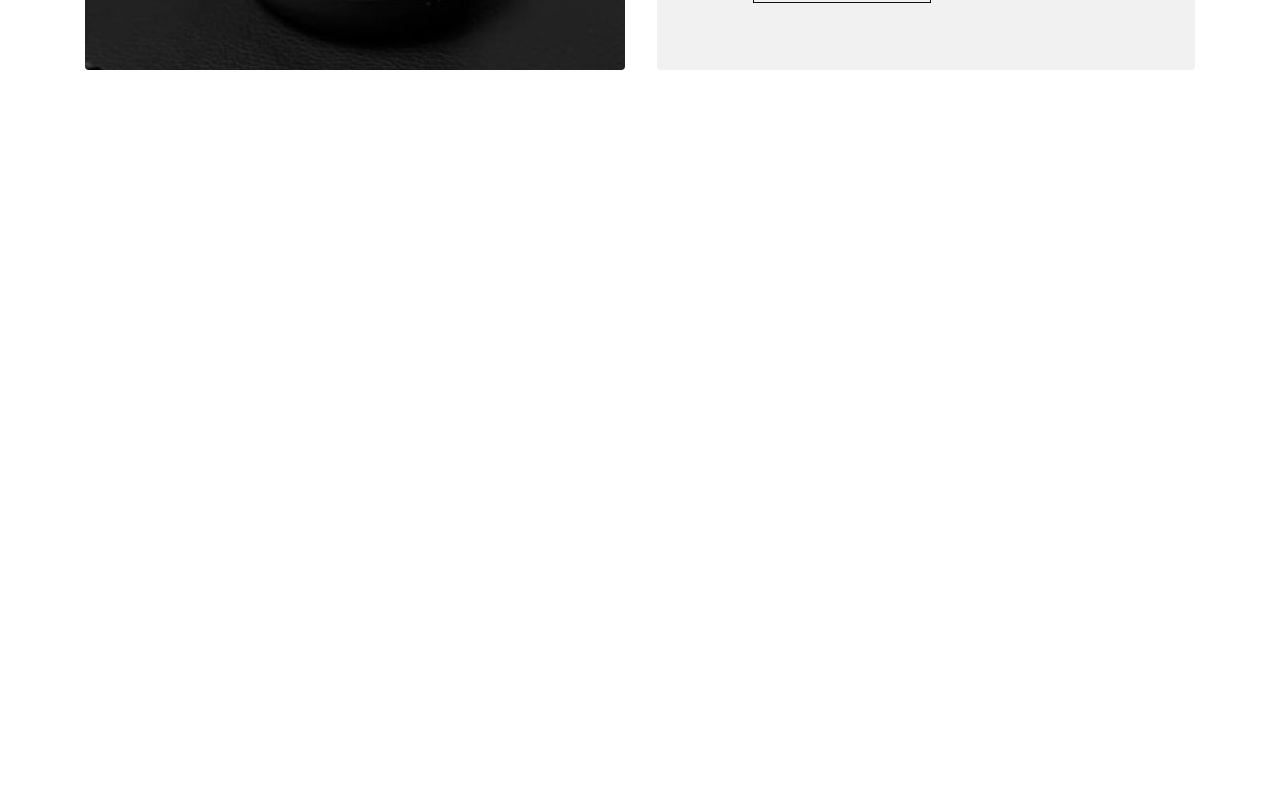
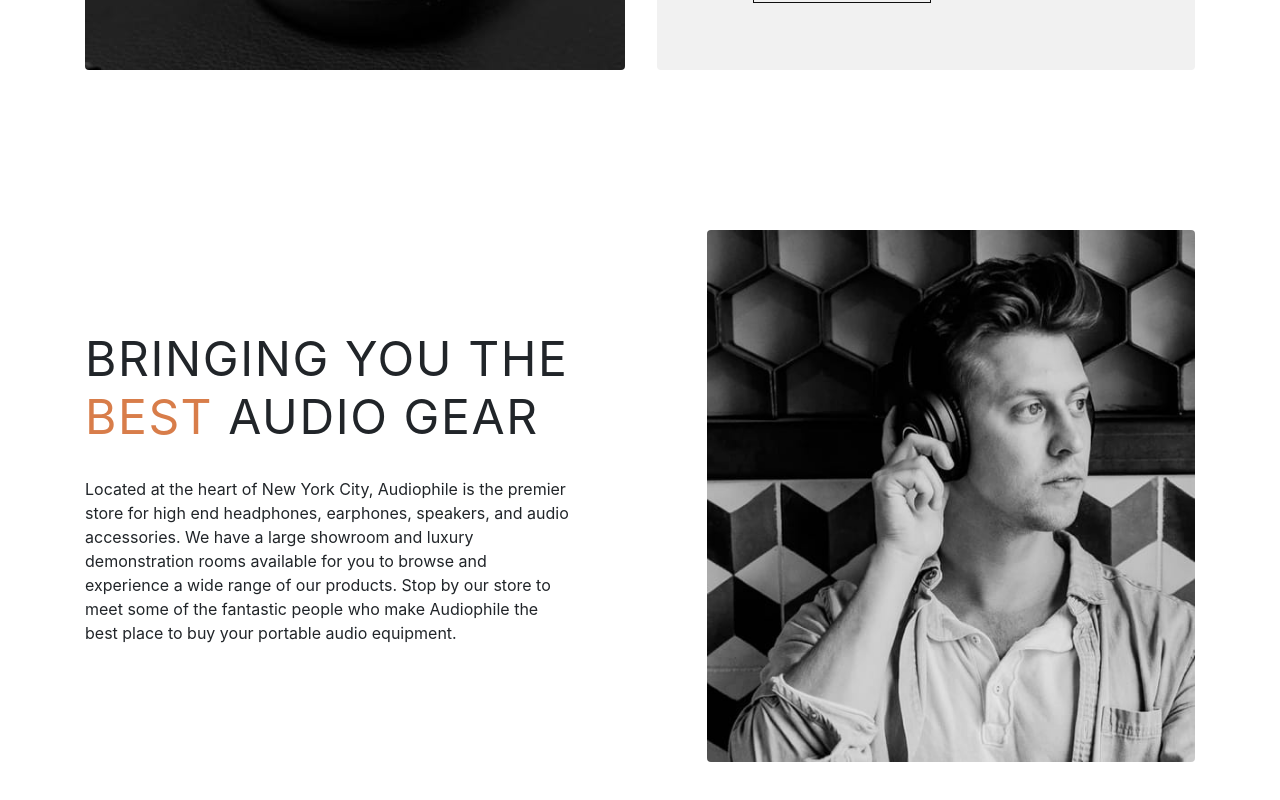
Before and after one commit to zdavidson/audiophile, a React (Create React App) app: page / in a window 1280 px wide. Shown: the part 2740-3540 px from the top of the page. Before the commit the page ends 2810 px from the top, so only its background shows below. Built offline with nearby package versions, Linux system fonts and the light colour scheme.

Commit message:
best gear section add

```diff
--- a/src/components/Home/Home.js
+++ b/src/components/Home/Home.js
@@ -1,11 +1,13 @@
 import Hero from "./Hero";
 import Products from "./Products";
+import BestGear from "../Shared/BestGear";
 
 const Home = () => {
   return (
     <div>
       <Hero />
       <Products />
+      <BestGear />
     </div>
   );
 };
--- /dev/null
+++ b/src/components/Shared/BestGear.js
@@ -0,0 +1,32 @@
+import "./BestGear.scss";
+import Container from "react-bootstrap/Container";
+
+const BestGear = () => {
+  return (
+    <Container>
+      <div id="best-gear">
+        <div id="best-gear-text">
+          <h2>
+            Bringing you the <span>best</span> audio gear
+          </h2>
+          <p>
+            Located at the heart of New York City, Audiophile is the premier
+            store for high end headphones, earphones, speakers, and audio
+            accessories. We have a large showroom and luxury demonstration rooms
+            available for you to browse and experience a wide range of our
+            products. Stop by our store to meet some of the fantastic people who
+            make Audiophile the best place to buy your portable audio equipment.
+          </p>
+        </div>
+
+        <img
+          id="best-gear-img"
+          src="./assets/shared/image-best-gear.jpg"
+          alt=""
+        />
+      </div>
+    </Container>
+  );
+};
+
+export default BestGear;
--- /dev/null
+++ b/src/components/Shared/BestGear.scss
@@ -0,0 +1,45 @@
+#best-gear {
+  // General Styles
+  display: flex;
+
+  h2 {
+    text-transform: uppercase;
+
+    span {
+      color: #d87d4a;
+    }
+  }
+  #best-gear-img {
+    border-radius: 0.25rem;
+  }
+  // Small Screens
+  @media screen and (max-width: 600px) {
+  }
+
+  // Medium Screens
+  @media screen and (min-width: 600px) and (max-width: 960px) {
+  }
+
+  // Large Screens
+  @media screen and (min-width: 960px) {
+    margin: 20vh 0;
+    justify-content: space-between;
+    align-items: center;
+
+    h2 {
+      font-size: 3rem;
+      font-weight: 400;
+      letter-spacing: 0.1rem;
+      margin-bottom: 1rem;
+    }
+
+    p {
+      margin-top: 2rem;
+    }
+
+    #best-gear-img,
+    #best-gear-text {
+      width: 44%;
+    }
+  }
+}
```
